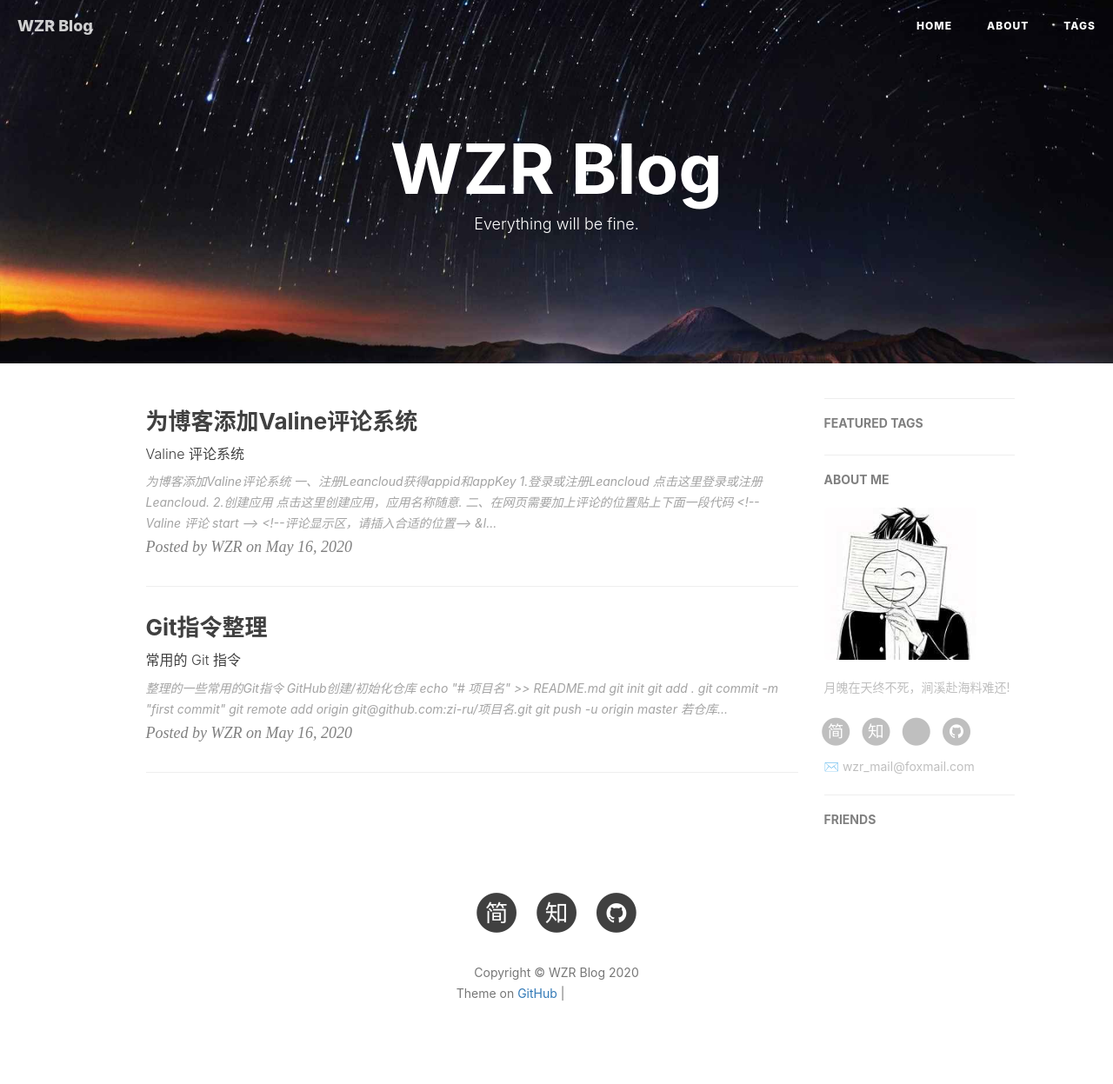
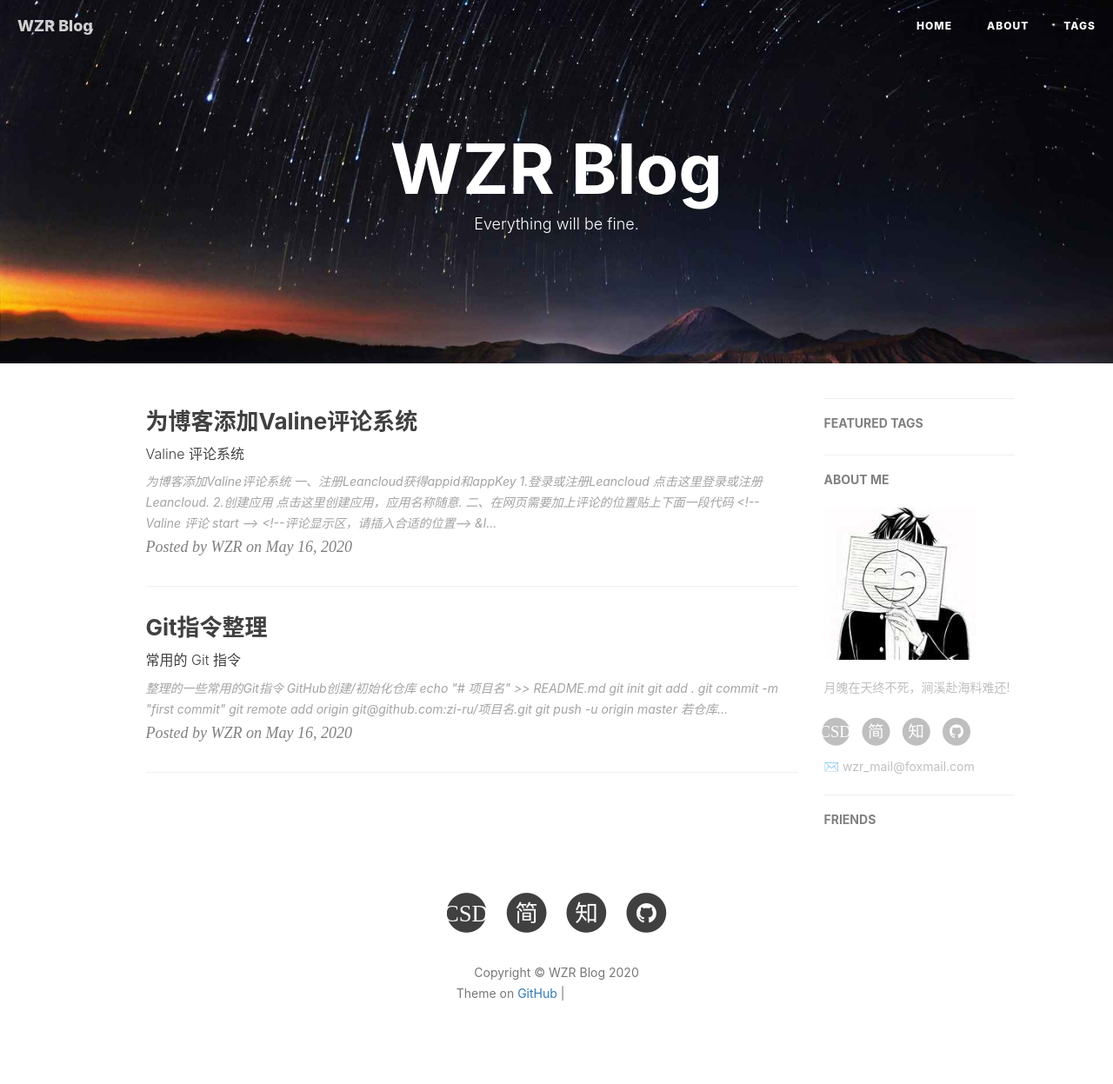
Before and after one commit to iqeix/zi-ru.github.io, a Jekyll site: the page built from index.html, in a window 1280 px wide. Shown: the whole page at 87% size. Built offline with Jekyll 4.4.1, drawn with Linux system fonts in a browser that asks for light colours; nearby versions of some CDN libraries; the list of posts is cut into pages by our own code; comment, search, counter and statistics services are not loaded; grey boxes are pictures that could not be loaded.

Commit message:
"add csdn"

```diff
--- a/_includes/footer.html
+++ b/_includes/footer.html
@@ -15,6 +15,16 @@
                     </li>
                     {% endif %}
                     <!-- add jianshu add target = "_blank" to <a> by BY -->
+                    {% if site.csdn_username %}
+                    <li>
+                        <a target="_blank" href="https://me.csdn.net/{{ site.csdn_username }}">
+                            <span class="fa-stack fa-lg">
+                                <i class="fa fa-circle fa-stack-2x"></i>
+                                <i class="fa fa-stack fa-stack-1x fa-inverse">CSDN</i>
+                            </span>
+                        </a>
+                    </li>
+                    {% endif %}
                     {% if site.jianshu_username %}
                             <li>
                                 <a target="_blank" href="https://www.jianshu.com/u/{{ site.jianshu_username }}">
--- a/_layouts/page.html
+++ b/_layouts/page.html
@@ -123,6 +123,16 @@
                             </li>
                             {% endif %}
                             <!-- add jianshu add target = "_blank" to <a> by BY -->
+                            {% if site.csdn_username %}
+                            <li>
+                                <a target="_blank" href="https://me.csdn.net/{{ site.csdn_username }}">
+                                    <span class="fa-stack fa-lg">
+                                        <i class="fa fa-circle fa-stack-2x"></i>
+                                        <i class="fa fa-stack fa-stack-1x fa-inverse">CSDN</i>
+                                    </span>
+                                </a>
+                            </li>
+                            {% endif %}
                             {% if site.jianshu_username %}
                             <li>
                                 <a target="_blank" href="https://www.jianshu.com/u/{{ site.jianshu_username }}">
@@ -149,16 +159,6 @@
                                     <span class="fa-stack fa-lg">
                                         <i class="fa fa-circle fa-stack-2x"></i>
                                         <i class="fa  fa-stack-1x fa-inverse">知</i>
-                                    </span>
-                                </a>
-                            </li>
-                            {% endif %}
-                            {% if site.csdn_username %}
-                            <li>
-                                <a target="_blank" href="https://me.csdn.net/{{ site.csdn_username }}">
-                                    <span class="fa-stack fa-lg">
-                                        <i class="fa fa-circle fa-stack-2x"></i>
-                                        <i class="fa fa-csdn fa-stack-1x fa-inverse"></i>
                                     </span>
                                 </a>
                             </li>
```
